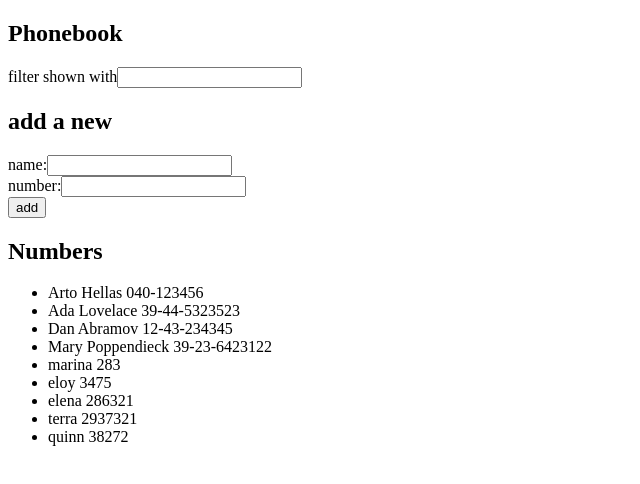
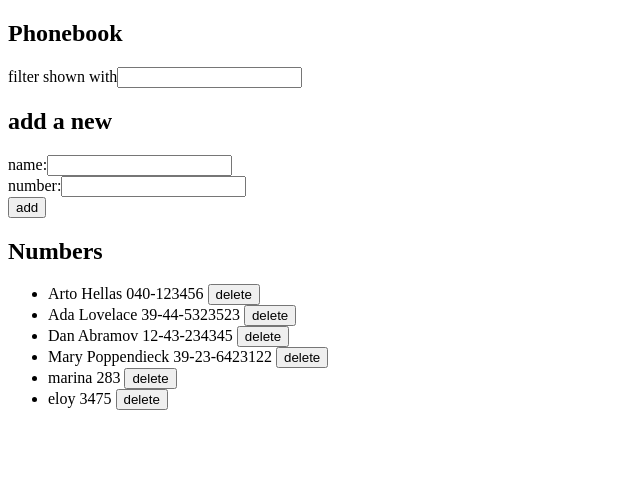
Before and after one commit to aixmarina/fullStackOpen, a React (Vite) app in the folder part2/phonebook/: page / in a window 1280 px wide. Shown: the top 484 px of the page, without its empty margins (0-640 px from the left). Built offline with nearby package versions, Linux system fonts and the light colour scheme; data requests are answered from the project's data file; the HTML template or start-up script is replaced by a standard one.

Commit message:
finish exercise 2.14

```diff
--- a/part2/phonebook/db.json
+++ b/part2/phonebook/db.json
@@ -29,21 +29,6 @@
       "name": "eloy",
       "number": "3475",
       "id": 7
-    },
-    {
-      "name": "elena",
-      "number": "286321",
-      "id": 8
-    },
-    {
-      "name": "terra",
-      "number": "2937321",
-      "id": 9
-    },
-    {
-      "name": "quinn",
-      "number": "38272",
-      "id": 10
     }
   ]
 }
--- a/part2/phonebook/src/App.jsx
+++ b/part2/phonebook/src/App.jsx
@@ -42,6 +42,20 @@ const App = () => {
     return person.name.toLowerCase().includes(newFilter.toLowerCase())
   })
 
+  const handleDeletePerson = id => {
+    const personToDelete = persons.find(p => p.id === id)
+
+    if(personToDelete) {
+      if (window.confirm(`Delete ${personToDelete.name} ?`)) {
+        personService
+        .deletePerson(id)
+        .then(response => {
+          setPersons(persons.filter(p => p.id !== id))
+        })
+      }
+    }
+  }
+
   return (
     <div>
       <h2>Phonebook</h2>
@@ -49,7 +63,7 @@ const App = () => {
       <h2>add a new</h2>
       <PersonForm addPerson={addPerson} newName={newName} newNumber={newNumber} setNewName={setNewName} setNewNumber={setNewNumber}/>
       <h2>Numbers</h2>
-      <Persons filteredPersons={filteredPersons} />
+      <Persons filteredPersons={filteredPersons} handleDeletePerson={handleDeletePerson} />
     </div>
   )
 }
--- a/part2/phonebook/src/components/Person.jsx
+++ b/part2/phonebook/src/components/Person.jsx
@@ -1,7 +1,7 @@
-const Person = ({ person }) => {
+const Person = ({ person, handleDeletePerson }) => {
   return (
     <li>
-      {person.name} {person.number}
+      {person.name} {person.number} <button onClick={() => handleDeletePerson(person.id)}>delete</button>
     </li>
   )
 }
--- a/part2/phonebook/src/components/Persons.jsx
+++ b/part2/phonebook/src/components/Persons.jsx
@@ -1,9 +1,9 @@
 import Person from "./Person"
 
-const Persons = ({ filteredPersons }) => {
+const Persons = ({ filteredPersons, handleDeletePerson }) => {
   return(
     <ul>
-      {filteredPersons.map(person => <Person key={person.id} person={person}> </Person>)}
+      {filteredPersons.map(person => <Person key={person.id} person={person} handleDeletePerson={handleDeletePerson}> </Person>)}
     </ul>
   )
 }
--- a/part2/phonebook/src/services/persons.js
+++ b/part2/phonebook/src/services/persons.js
@@ -11,4 +11,9 @@ const create = newObject => {
   return request.then(response => response.data)
 }
 
-export default { getAll, create }
+const deletePerson = id => {
+  const request = axios.delete(`${baseUrl}/${id}`)
+  return request.then(response=>response.data)
+}
+
+export default { getAll, create, deletePerson }
```
